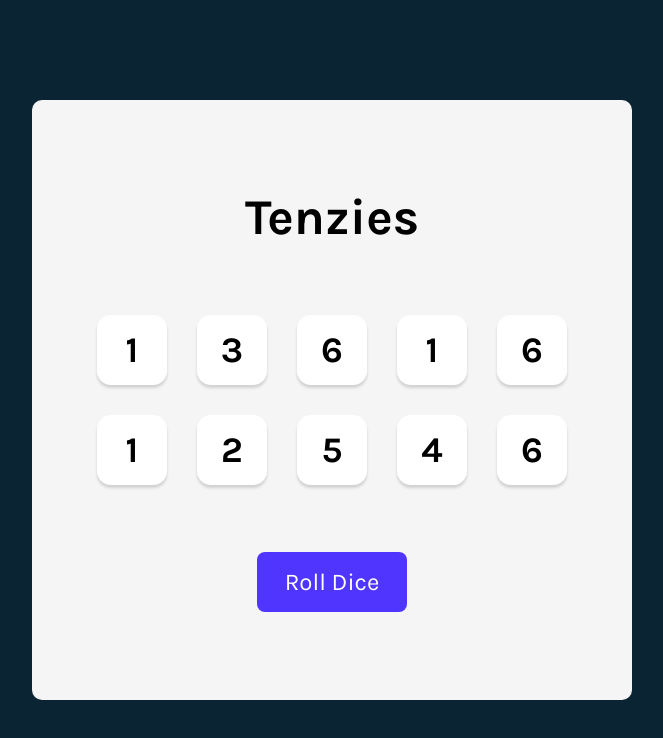
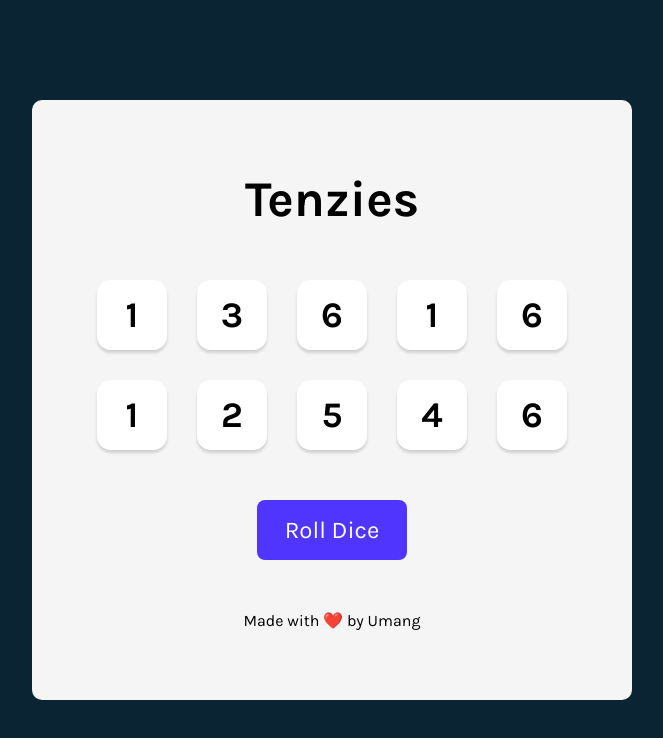
Before and after one commit to UmangAgarwal257/React, a React (Vite) app in the folder Tenzies/: page / in a window 1280 px wide. Shown: the top 738 px of the page, without its empty margins (308-971 px from the left). Built offline with nearby package versions, Linux system fonts and the light colour scheme.

Commit message:
added footer

```diff
--- a/Tenzies/src/App.jsx
+++ b/Tenzies/src/App.jsx
@@ -62,6 +62,7 @@ export default function App() {
         {gameWon ? "New Game" : "Roll Dice"}
       </button>
       <Analytics />
+      <footer className="footer">Made with ❤️ by Umang</footer>
     </main>
   );
 }
```
